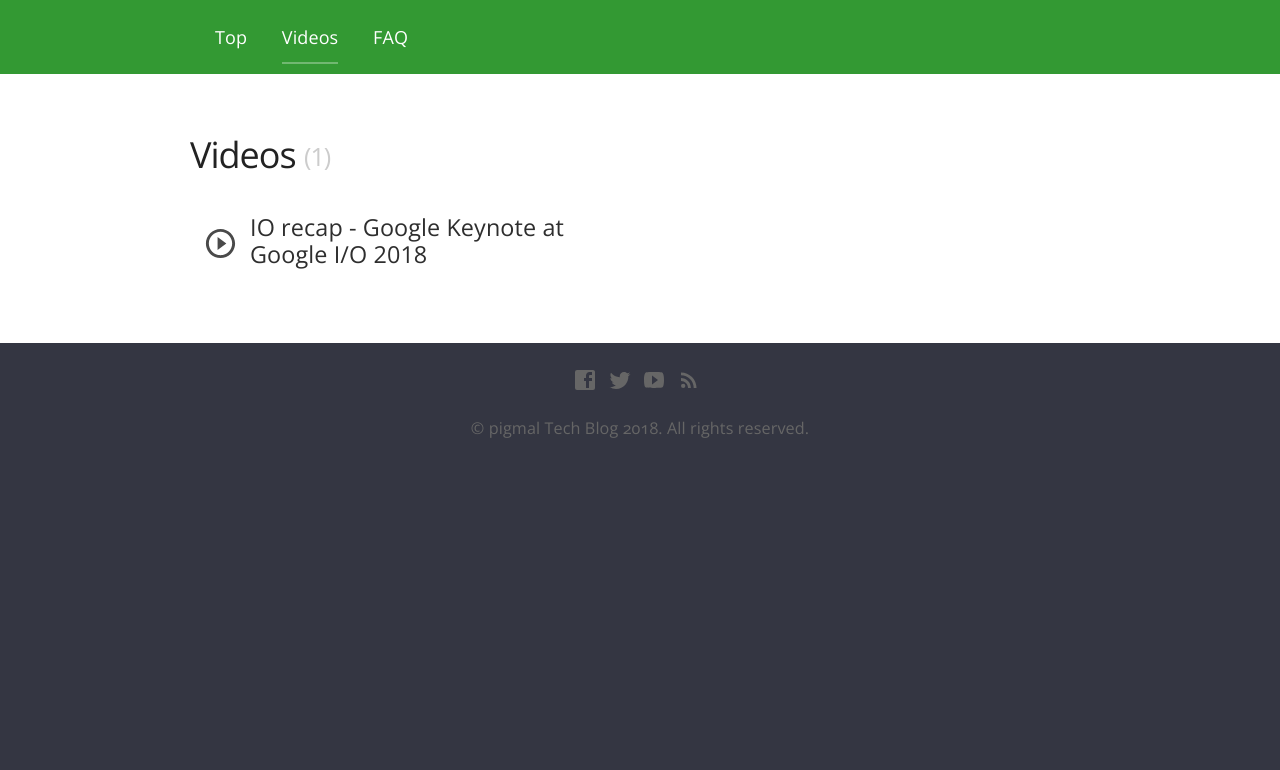
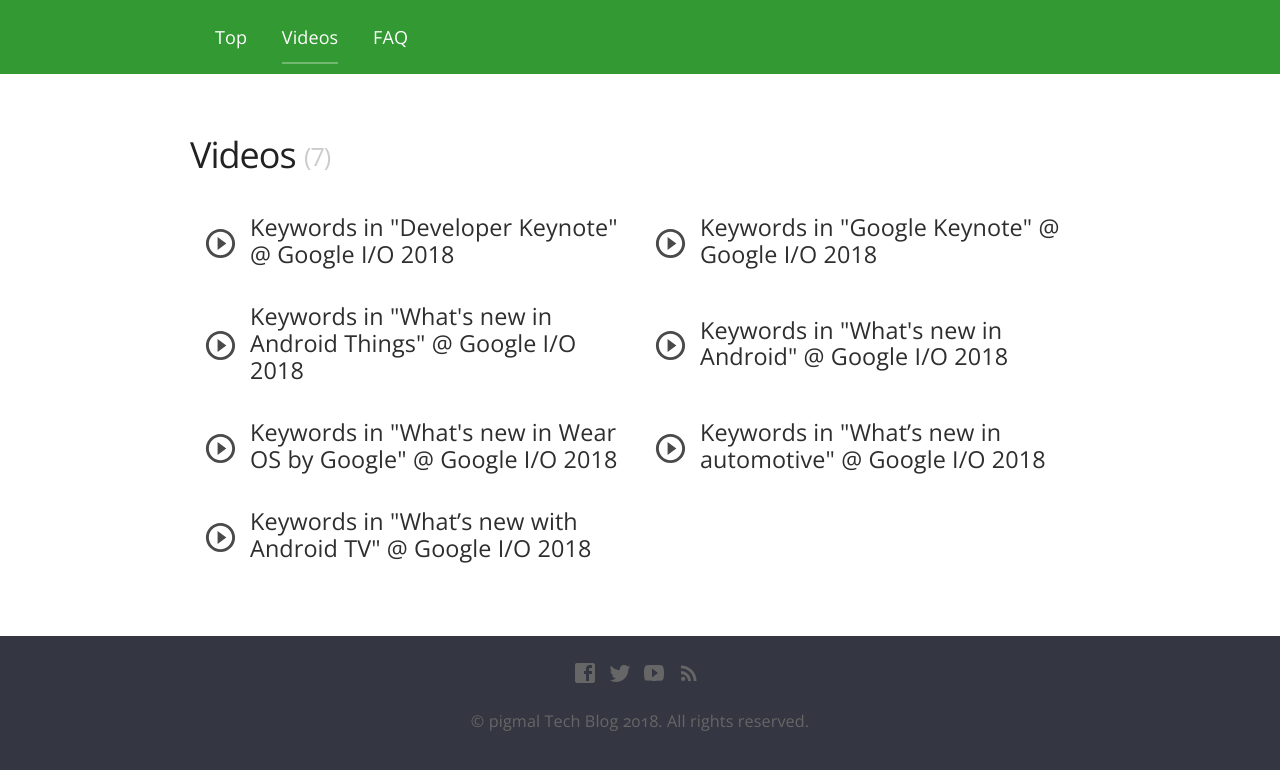
Before and after one commit to pigmal/blog, a Jekyll site: the page built from videos.html, in a window 1280 px wide. Shown: the top 770 px of the page. Built offline with Jekyll 4.4.1, drawn with Linux system fonts in a browser that asks for light colours; nearby versions of some CDN libraries.

Commit message:
add: some contents

```diff
--- /dev/null
+++ b/_posts/201-09-15-googleio2018-whats-new-in-android.md
@@ -0,0 +1,52 @@
+---
+date: 2018-09-15
+title: Keywords in "What's new in Android" @ Google I/O 2018
+video_id: eMHsnvhcf78
+description:
+categories:
+  - google
+resources:
+  - name: Event Page
+    link: https://events.google.com/io/
+type: Video
+set: google-io-2018
+set_order: 3
+---
+
+## Distribution
+  - Android App Bundles
+  - Android Jetpack
+  - Android Test
+  - Jetpack Architecture
+## Core Platform
+  - Battery
+  - Background Input & Privacy
+  - Kotlin
+  - Mockable Framework
+  - Text
+    - Background Text Measurement
+    - Magnifier
+    - Baseline Distance
+    - Smart Linkify
+  - Location
+  - Accessibility
+  - Security
+  - Enterprise
+  - Display Cutout
+  - Slices
+  - Actions
+  - Notifications
+  - Deprecation Policy
+  - App Compatibility
+  - NDK
+## Graphics & Media
+  - Camera
+  - ImageDecoder
+  - Media
+  - Vulkan 1.1
+  - Neural Networks API 1.1
+  - AR
+    - ARCore
+    - AR in the Emulator
+    - Sceneform
+  - ChromeOS
--- a/_posts/2018-01-15-googleio2018-keynote.md
+++ b/_posts/2018-01-15-googleio2018-google-keynote.md
@@ -1,6 +1,6 @@
 ---
-date: 2018-09-15
-title: IO recap - Google Keynote at Google I/O 2018
+date: 2018-09-14
+title: Keywords in "Google Keynote" @ Google I/O 2018
 video_id: ogfYd705cRs
 description:
 categories:
--- /dev/null
+++ b/_posts/2018-09-15-googleio2018-android-things.md
@@ -0,0 +1,36 @@
+---
+date: 2018-09-15
+title: Keywords in "What's new in Android Things" @ Google I/O 2018
+video_id: e_PI_Npb3-U
+description:
+categories:
+  - google
+resources:
+  - name: Event Page
+    link: https://events.google.com/io/
+type: Video
+set: google-io-2018
+set_order: 7
+---
+
+## What is Android Things
+  - Targeted at powerful, intelligent edge devices
+## Android things 1.0
+## Fully managed solution
+  - Hardware
+    - System-on-module(SoM)
+    - Google managed board support package (BSP)
+    - Long term support
+      - minimum 3 years
+      - no charge
+  - Android for IoT
+    - Signed images from Google
+    - Android things support library
+      - Peripheral IO
+      - User-space Drivers
+      - etc
+    - Security features built-in
+  - Apps & services
+    - https://androidthings.withgoogle.com/
+    - Google Play Services is supported & optional
+  - Management Console
--- /dev/null
+++ b/_posts/2018-09-15-googleio2018-androidtv.md
@@ -0,0 +1,23 @@
+---
+date: 2018-09-15
+title: Keywords in "What’s new with Android TV" @ Google I/O 2018
+video_id: kn4LVFX2xGYQ
+description:
+categories:
+  - google
+resources:
+  - name: Event Page
+    link: https://events.google.com/io/
+type: Video
+set: google-io-2018
+set_order: 5
+---
+
+- Performance
+- Improved Setup
+- Play Auto Install
+- Autofill with Google
+- Suggested Settings
+- JBL Link Bar
+  - Google Assistant supported
+- ADT-2 Developer Device
--- /dev/null
+++ b/_posts/2018-09-15-googleio2018-automotive.md
@@ -0,0 +1,34 @@
+---
+date: 2018-09-15
+title: Keywords in "What’s new in automotive" @ Google I/O 2018
+video_id: kwHwlIffT2w
+description:
+categories:
+  - google
+resources:
+  - name: Event Page
+    link: https://events.google.com/io/
+type: Video
+set: google-io-2018
+set_order: 4
+---
+
+## android auto update
+  - 50 brands, 500+ models
+  - User: 300+% growth in 2017
+  - App: 200+% growth in 2017
+
+## new Google in-Car Concept
+  - Messaging
+    - Unified and more actions
+    - Group Messaging
+  - Media
+    - New Architecture
+    - New Components
+    - More Search Capabilities
+  - New developer APIs
+
+## Testing & best practives
+  - Desktop Head Unit
+  - [android-media-controller](https://github.com/googlesamples/android-media-controller)
+  - [android-UniversalMusicPlayer](https://github.com/googlesamples/android-UniversalMusicPlayer)
--- /dev/null
+++ b/_posts/2018-09-15-googleio2018-developer-keynote.md
@@ -0,0 +1,53 @@
+---
+date: 2018-09-15
+title: Keywords in "Developer Keynote" @ Google I/O 2018
+video_id: flU42CTF3MQ
+description:
+categories:
+  - google
+resources:
+  - name: Event Page
+    link: https://events.google.com/io/
+type: Video
+set: google-io-2018
+set_order: 2
+---
+
+
+## AI for everyone
+## Android
+  - status
+    - 35% pro developer use kotlin
+  - Distribution
+    - App bundle & dynamic delivery for production use from today
+    - Google Play instant
+  - Faster development
+    - jetpack - library & tools
+    - emulator
+  - Increased engagement
+    - slices
+## Actions on google
+  - action links
+  - action notifications
+  - routine suggestions
+## Web
+  - platform more powerful
+    - PWA
+    - Web assembly
+  - development easier
+    - light house 3.0 release
+    - linux, Android Studio on Chromebook
+## Material Design
+  - Material theming material.io
+    - customize
+  - Material theme editor for sketch
+  - Material gallary
+## AI
+  - ML kit
+## firebase
+  - prediction
+  - ML kit
+## AR
+  - ARCore
+  - Sceneform
+  - Cloud Anchors
--- /dev/null
+++ b/_posts/2018-09-15-googleio2018-wearos.md
@@ -0,0 +1,58 @@
+---
+date: 2018-09-15
+title: Keywords in "What's new in Wear OS by Google" @ Google I/O 2018
+video_id: VZVosFzD9NU
+description:
+categories:
+  - google
+resources:
+  - name: Event Page
+    link: https://events.google.com/io/
+type: Video
+set: google-io-2018
+set_order: 6
+---
+
+
+## Update
+  - 50 wear os powered watches in market
+  - introduce some products
+    - http://enjp.blouinartinfo.com/news/story/2958078/hublot-announces-5000-smartwatch-the-big-bang-referee-2018
+  - 26 new watches
+  - 148% growth in iOS users in 2017
+  - 1 of 3 wear users pair to an iOS phone
+  - Android wear → wear OS
+## Focusing Area
+  - connection
+    - adaptive text sizing
+    - darker backgrounds
+    - new font type
+    - notification preview complication
+    - launched app complication
+  - health
+    - Touch lock
+    - Music
+    - Heart rate
+  - google assistant
+  - others
+    - iOS companion App
+    - Power
+    - Faster updates
+      - 11 releases since June 2017
+      - 49 new features launched
+## Google Assistance
+  - always present microphone
+  - text to speech
+  - suggestion tips
+## Actions on Google
+## Useful visual and vocal feedback
+## Use cases
+  - On the go
+  - Hands / Eyes busy
+  - Noisy place
+## Development
+  - App Compatibility
+    - App Standy Buckets Wear OS
+    - Enhanced Battery Saver mode
+  - Watch face design: battery saving best practices
+  - Simplified Development with Kotlin DSL
```
